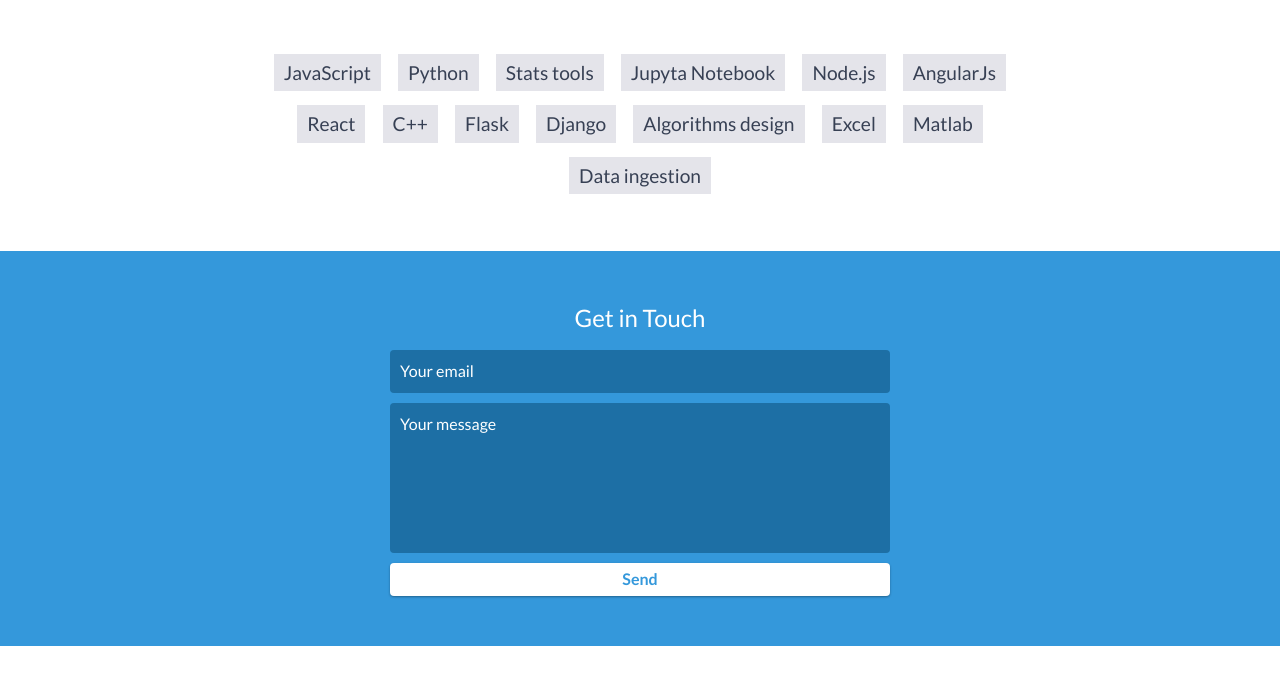
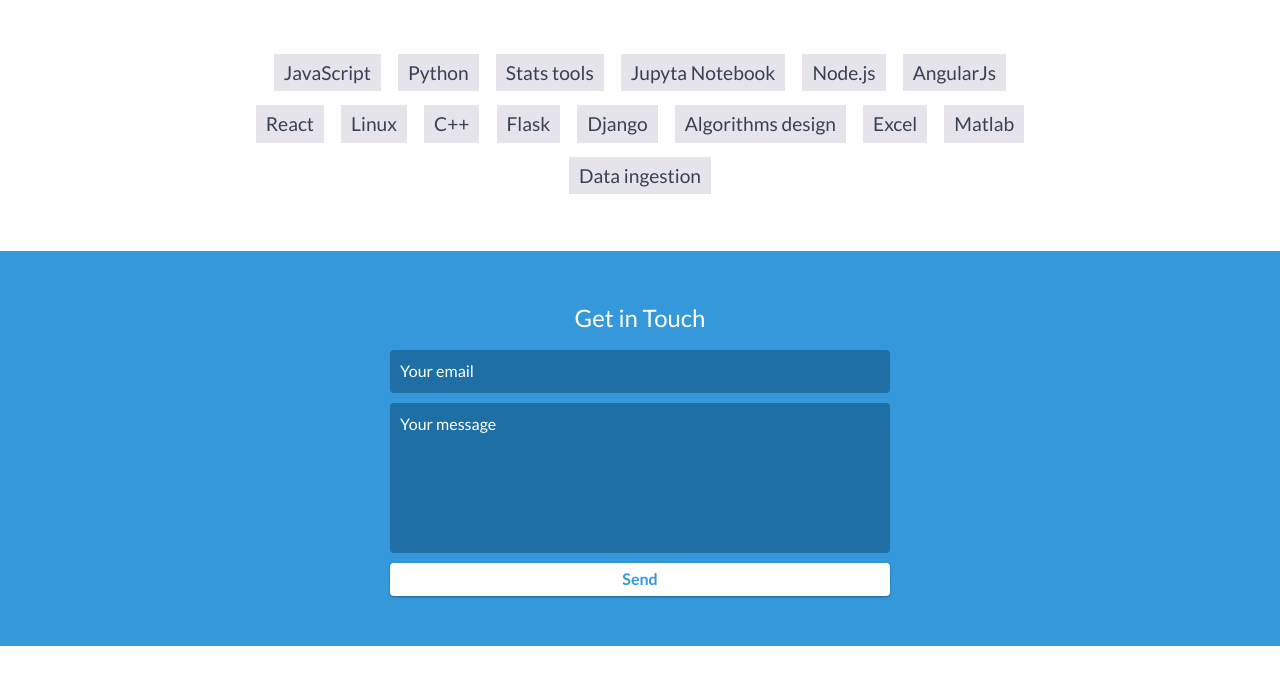
Before and after one commit to Zickydeng/Zickydeng.github.io, a website: page index.html in a window 1280 px wide. Shown: the part 4514-5193 px from the top of the page. Drawn offline with nearby package versions, Linux system fonts and the light colour scheme.

Commit message:
Update index.html

```diff
--- a/index.html
+++ b/index.html
@@ -276,6 +276,7 @@
             <li>Node.js</li>
             <li>AngularJs</li>
             <li>React</li>
+	    <li>Linux</li>
             <li>C++</li>
             <li>Flask</li>
             <li>Django</li>
```
